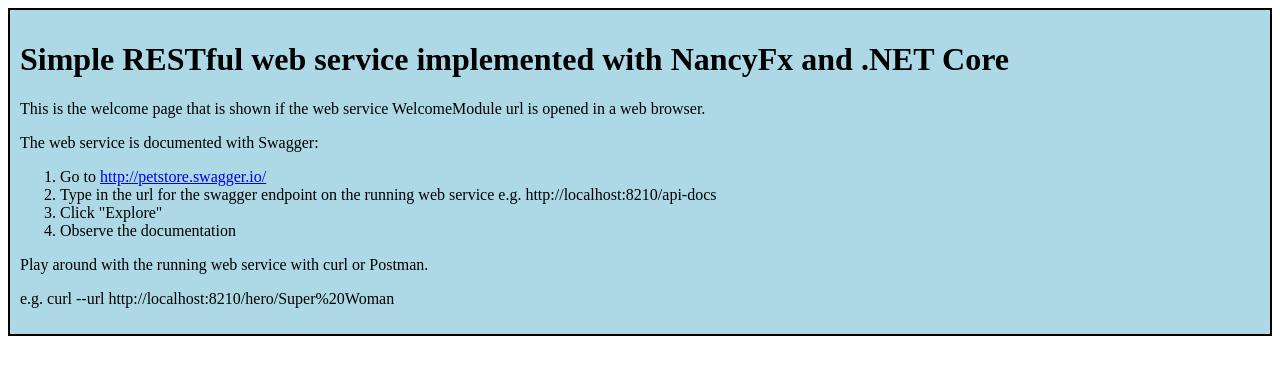
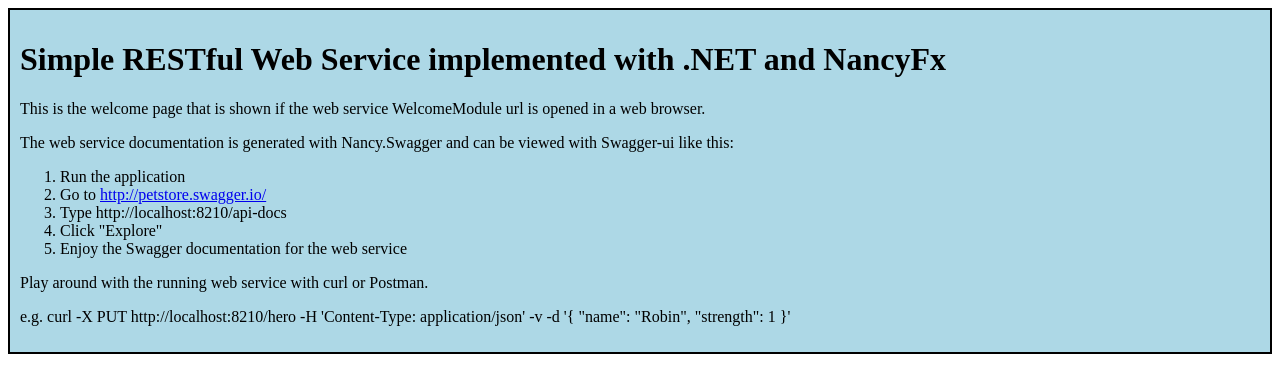
Before and after one commit to StefanRehder/csharp-simple-nancy-example, a plain HTML site: page Views/index.html in a window 1280 px wide. Drawn offline with Linux system fonts and the light colour scheme.

Commit message:
update readme and index.html

```diff
--- a/Views/index.html
+++ b/Views/index.html
@@ -2,21 +2,22 @@
 <html lang="en" xmlns="http://www.w3.org/1999/xhtml">
 <head>
     <meta charset="utf-8" />
-    <title>Simple RESTful web service implemented with NancyFx and .NET Core</title>
+    <title>Simple RESTful Web Service implemented with .NET and NancyFx</title>
 </head>
 <body>
     <div style="background-color:lightblue; border: 2px solid black; padding: 10px">
-        <h1>Simple RESTful web service implemented with NancyFx and .NET Core</h1>
+        <h1>Simple RESTful Web Service implemented with .NET and NancyFx</h1>
         <p>This is the welcome page that is shown if the web service WelcomeModule url is opened in a web browser.</p>
-        <p>The web service is documented with Swagger:</p>
+        <p>The web service documentation is generated with Nancy.Swagger and can be viewed with Swagger-ui like this:</p>
         <ol>
+            <li>Run the application</li>
             <li>Go to <a href="http://petstore.swagger.io/">http://petstore.swagger.io/</a></li>
-            <li>Type in the url for the swagger endpoint on the running web service e.g. http://localhost:8210/api-docs</li>
+            <li>Type http://localhost:8210/api-docs</li>
             <li>Click "Explore"</li>
-            <li>Observe the documentation</li>
+            <li>Enjoy the Swagger documentation for the web service</li>
         </ol>
         <p>Play around with the running web service with curl or Postman.</p>
-        <p>e.g. curl --url http://localhost:8210/hero/Super%20Woman</p>
-    </div">
+        <p>e.g. curl -X PUT http://localhost:8210/hero -H 'Content-Type: application/json' -v -d '{ "name": "Robin", "strength": 1 }'</p>
+        </div">
 </body>
 </html>
```
Also changed, not shown: 1 other file.
